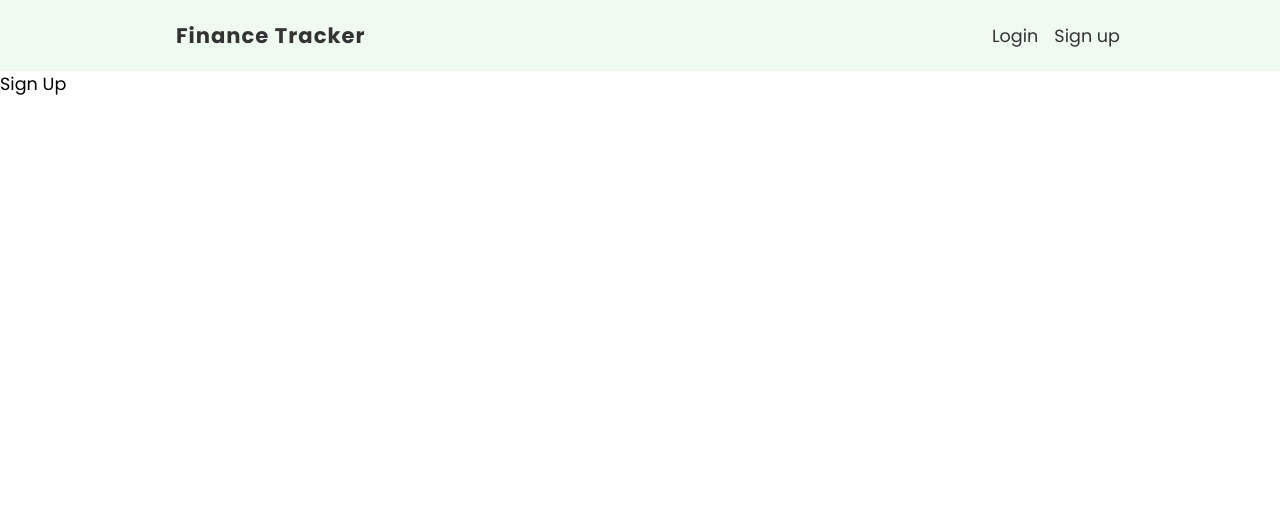
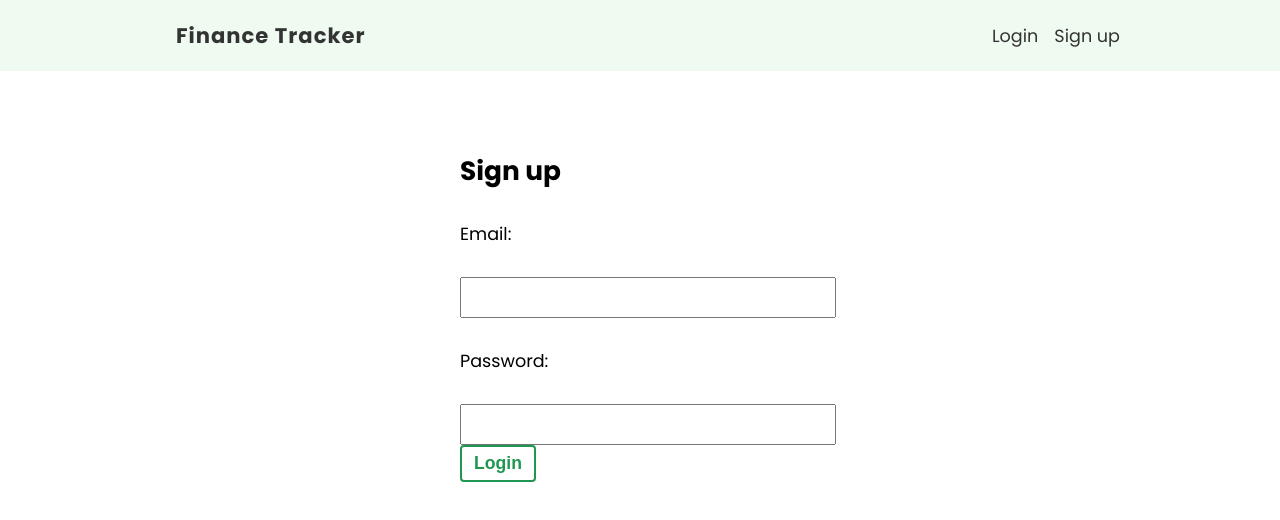
Before and after one commit to manny53365/finance-tracker, a React (Create React App) app: page /signup in a window 1280 px wide. Shown: the top 520 px of the page. Built offline with nearby package versions, Linux system fonts and the light colour scheme.

Commit message:
added signup form

```diff
--- a/src/pages/signup/Signup.jsx
+++ b/src/pages/signup/Signup.jsx
@@ -1,9 +1,32 @@
+import { useState } from 'react';
 import styles from './Signup.module.css'
 
 export default function Signup() {
+
+    const [email, setEmail] = useState('');
+    const [password, setPassword] = useState('');
+
+    const handleSubmit = (event) => {
+        event.preventDefault();
+        console.log(email, password)
+    }
+
     return (
-        <div>
-            Sign Up
-        </div>
+        <form onSubmit={handleSubmit} className={styles['signup-form']}>
+            <h2>Sign up</h2>
+            <label><span>Email:</span></label>
+            <input
+            type="email"
+            onChange={(event) => setEmail(event.target.value)}
+            value={email}
+            />
+            <label><span>Password:</span></label>
+            <input
+            type="password"
+            onChange={(event) => setPassword(event.target.value)}
+            value={password}
+            />
+            <button className='btn'>Login</button>
+        </form>
     )
 }
--- a/src/pages/signup/Signup.module.css
+++ b/src/pages/signup/Signup.module.css
@@ -0,0 +1,19 @@
+.signup-form {
+    max-width: 360px;
+    margin: 60px auto;
+    padding: 20px;
+}
+.signup-form label {
+    display: block;
+    margin: 30px auto;
+}
+.signup-form span {
+    display: block;
+    margin-bottom: 6px;
+}
+.signup-form input {
+    padding: 8px 6px;
+    font-size: 1em;
+    color: #777;
+    width: 100%;
+}
```
